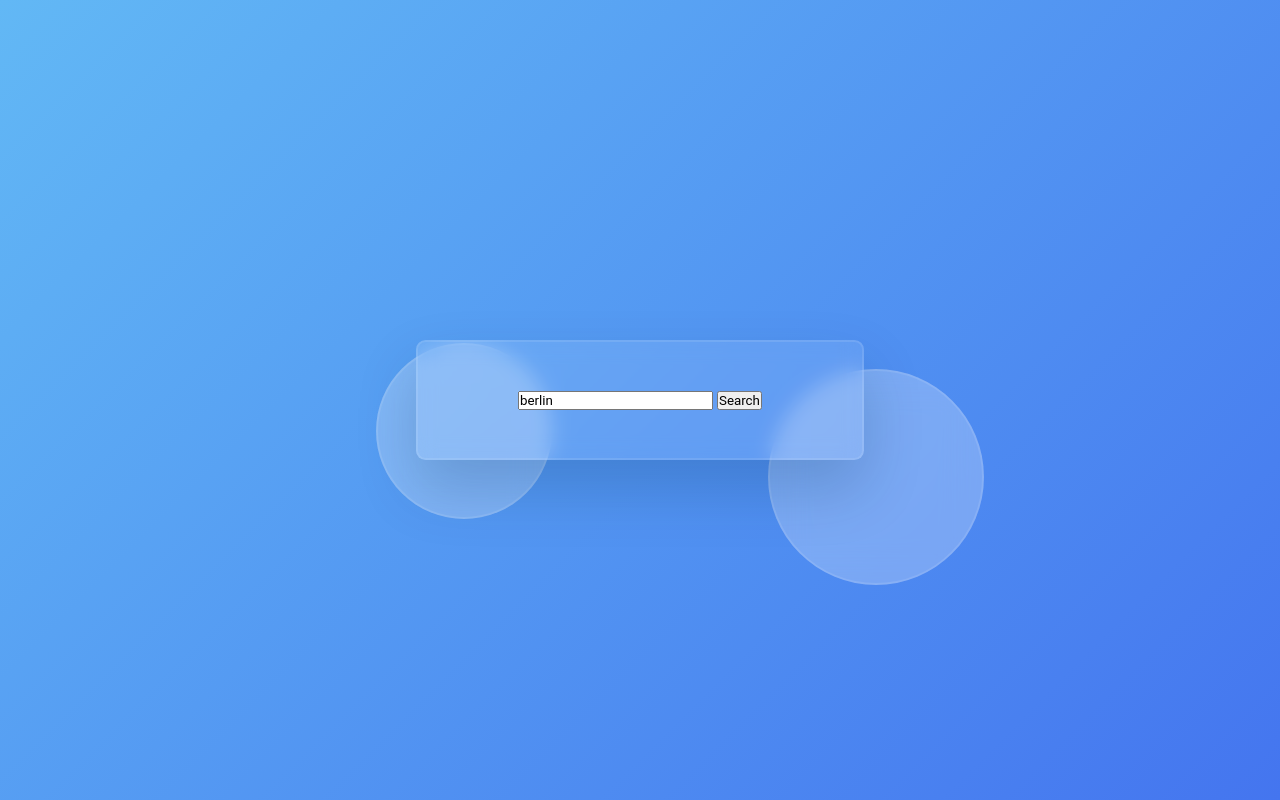
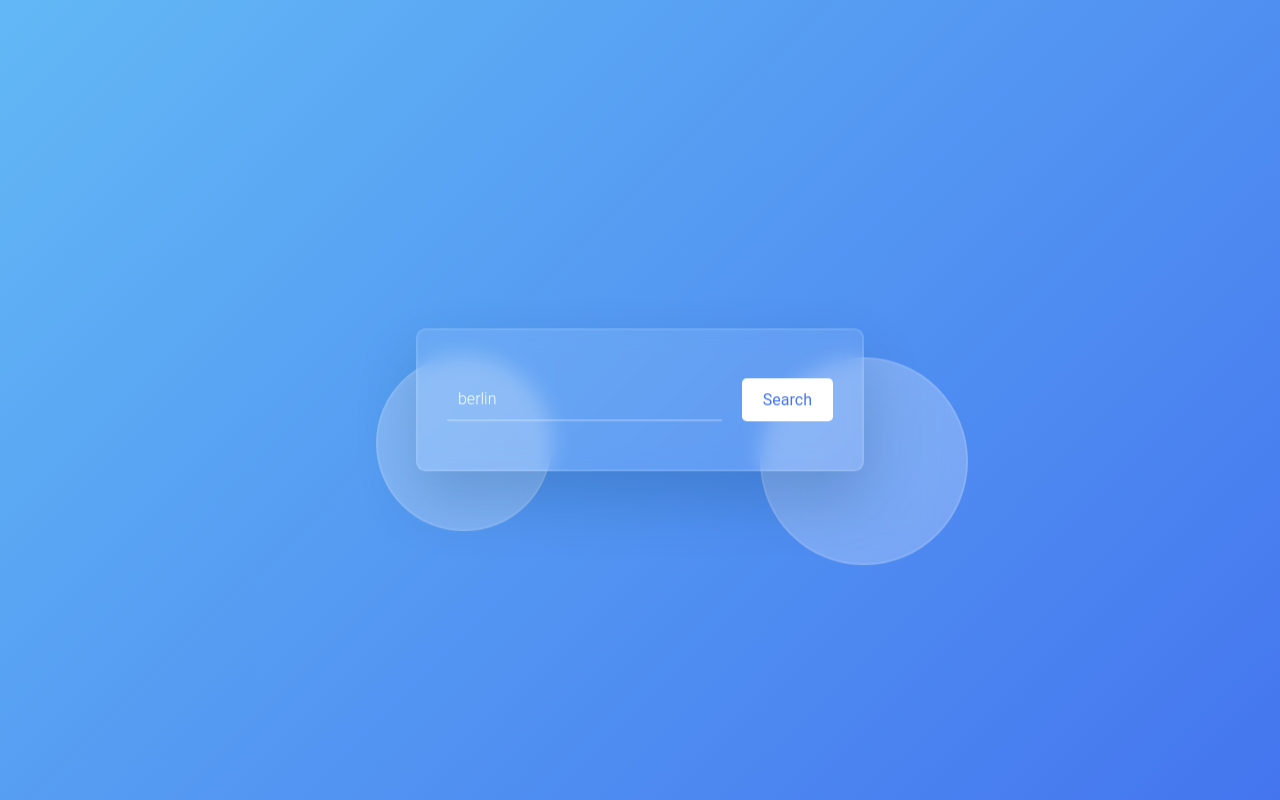
Before and after one commit to GolikAndrii/wheatherAPI, a plain HTML site: page index.html in a window 1280 px wide. Drawn offline with Linux system fonts and the light colour scheme.

Commit message:
Add style for search elements

```diff
--- a/css/style.css
+++ b/css/style.css
@@ -46,9 +46,9 @@ height: 100vh;
     border-radius: 50%;
 }
 .shape-1{
-    height: 13.5em;
-    width: 13.5em;
-    right: -7.5em;
+    height: 13em;
+    width: 13em;
+    right: -6.5em;
     top: 1.8em;
 }
 .shape-2{
@@ -57,3 +57,33 @@ height: 100vh;
     bottom: -3.7em;
     left: -2.5em;
 }
+.search-container{
+    font-size: 1em;
+    display: grid;
+    grid-template-columns: 9fr 3fr;
+    gap: 1.25em;
+}
+.search-container input,
+.search-container button{
+    outline: none;
+    font-size: 1em;
+    border: none;
+}
+.search-container input{
+    padding: 0.7em;
+    background-color: transparent;
+    border-bottom: 2px solid var(--transp-white-1);
+    color: var(--white);
+    font-weight: 300;
+}
+.search-container input::placeholder{
+    color: var(--off-white);
+}
+.search-container input:focus{
+    border-color: var(--white);
+}
+.search-container button{
+    color: var(--blue-2);
+    background-color: var(--white);
+    border-radius: 0.3em;
+}
```
